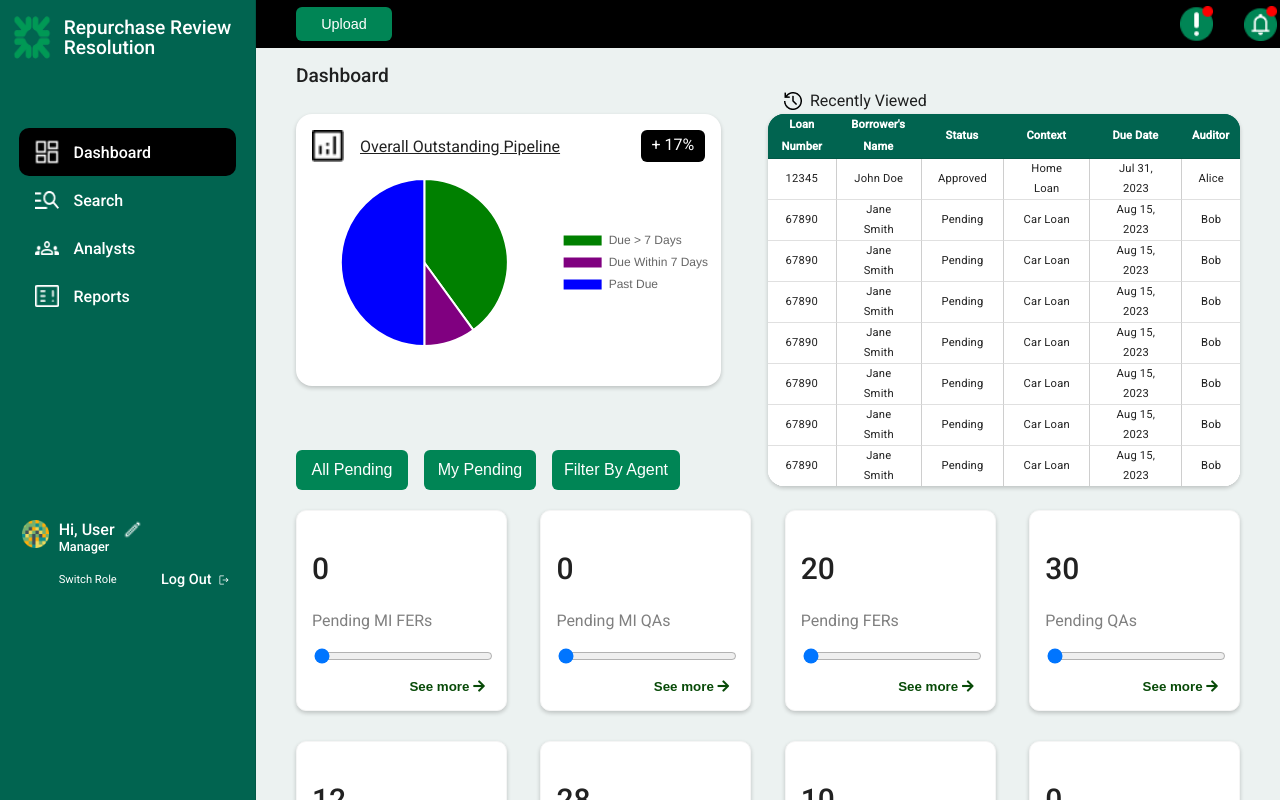
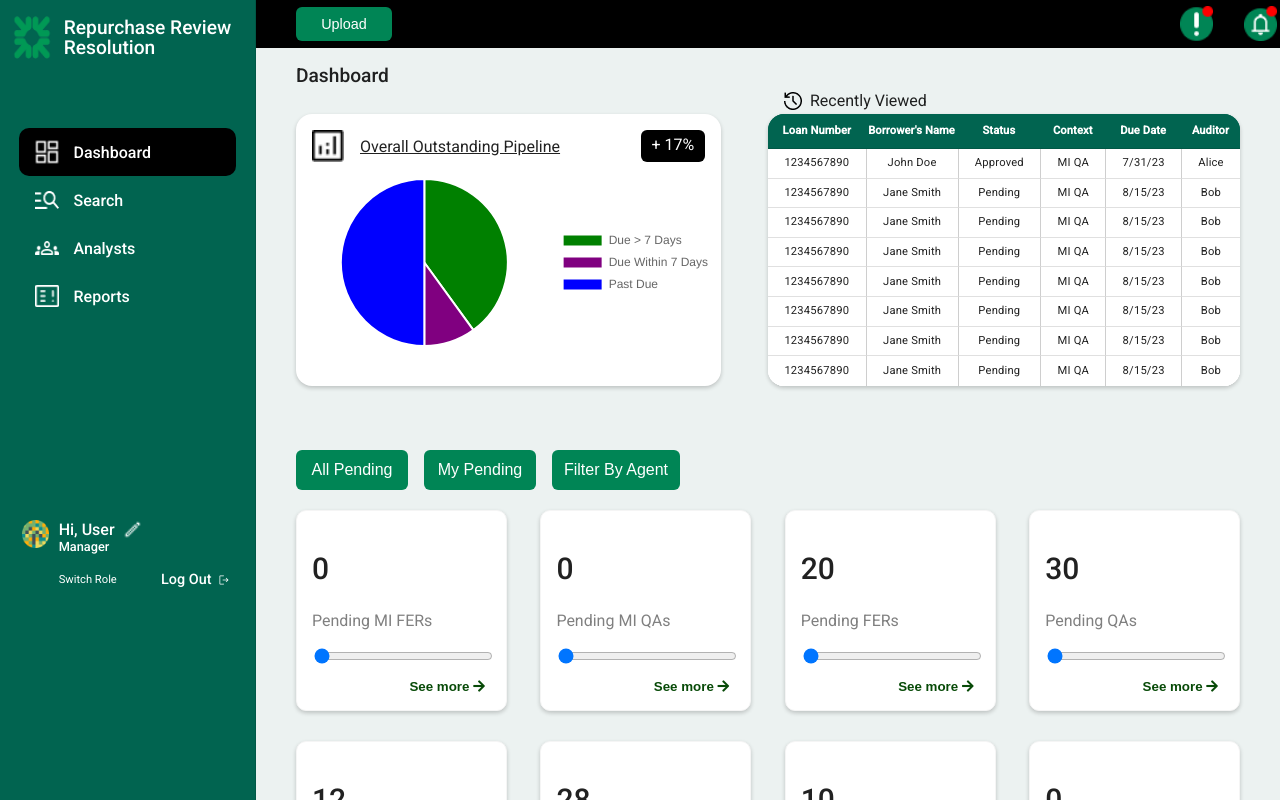
Before and after one commit to Taejun-bdiplus/mock-citizens-r3p, an Angular app: page /dashboard in a window 1280 px wide. Built offline with nearby package versions, Linux system fonts and the light colour scheme; what ng2-charts would draw is missing.

Commit message:
update data on Dashboard

```diff
--- a/src/app/pages/main-layout/main-body/dashboard/assigned-loans-box/assigned-loans-table/assigned-loans-table.component.html
+++ b/src/app/pages/main-layout/main-body/dashboard/assigned-loans-box/assigned-loans-table/assigned-loans-table.component.html
@@ -22,7 +22,7 @@
     <!-- Due Date Column -->
     <ng-container matColumnDef="dueDate">
       <th mat-header-cell *matHeaderCellDef> Due Date </th>
-      <td mat-cell *matCellDef="let loan"> {{ loan.dueDate | date }} </td>
+      <td mat-cell *matCellDef="let loan"> {{ loan.dueDate | date:'shortDate' }} </td>
     </ng-container>
 
     <tr mat-header-row *matHeaderRowDef="displayedColumns"></tr>
--- a/src/app/pages/main-layout/main-body/dashboard/assigned-loans-box/assigned-loans-table/assigned-loans-table.component.ts
+++ b/src/app/pages/main-layout/main-body/dashboard/assigned-loans-box/assigned-loans-table/assigned-loans-table.component.ts
@@ -10,57 +10,57 @@ export class AssignedLoansTableComponent {
 
   loans = [
     {
-      name: 'John Doe',
-      number: '12345566',
-      context: 'Home Loan',
+      name: 'John',
+      number: '12',
+      context: 'MI QA Audit',
       dueDate: new Date('2023-07-31'),
     },
     {
-      name: 'John Doe',
-      number: '12345566',
-      context: 'Home Loan',
+      name: 'John',
+      number: '12',
+      context: 'MI QA Audit',
       dueDate: new Date('2023-07-31'),
     },
     {
-      name: 'John Doe',
-      number: '12345566',
-      context: 'Home Loan',
+      name: 'John',
+      number: '12',
+      context: 'MI QA Audit',
       dueDate: new Date('2023-07-31'),
     },
     {
-      name: 'John Doe',
-      number: '12345566',
-      context: 'Home Loan',
+      name: 'John',
+      number: '12',
+      context: 'MI QA Audit',
       dueDate: new Date('2023-07-31'),
     },
     {
-      name: 'John Doe',
-      number: '12345566',
-      context: 'Home Loan',
+      name: 'John',
+      number: '12',
+      context: 'MI QA Audit',
       dueDate: new Date('2023-07-31'),
     },
     {
-      name: 'John Doe',
-      number: '12345566',
-      context: 'Home Loan',
+      name: 'John',
+      number: '12',
+      context: 'MI QA Audit',
       dueDate: new Date('2023-07-31'),
     },
     {
-      name: 'John Doe',
-      number: '12345566',
-      context: 'Home Loan',
+      name: 'John',
+      number: '12',
+      context: 'MI QA Audit',
       dueDate: new Date('2023-07-31'),
     },
     {
-      name: 'John Doe',
-      number: '12345566',
-      context: 'Home Loan',
+      name: 'John',
+      number: '12',
+      context: 'MI QA Audit',
       dueDate: new Date('2023-07-31'),
     },
     {
-      name: 'John Doe',
-      number: '12345566',
-      context: 'Home Loan',
+      name: 'John',
+      number: '12',
+      context: 'MI QA Audit',
       dueDate: new Date('2023-07-31'),
     },
 
--- a/src/app/pages/main-layout/main-body/dashboard/recent-activity-box/recent-activity-list/recent-activity-list.component.ts
+++ b/src/app/pages/main-layout/main-body/dashboard/recent-activity-box/recent-activity-list/recent-activity-list.component.ts
@@ -7,11 +7,11 @@ import { Component } from '@angular/core';
 })
 export class RecentActivityListComponent {
   listItems = [
-    { imageUrl: '../assets/images/user_picture.png', firstLine: 'First Line 1', secondLine: 'Second Line 1' },
-    { imageUrl: '../assets/images/user_picture.png', firstLine: 'First Line 2', secondLine: 'Second Line 2' },
-    { imageUrl: '../assets/images/user_picture.png', firstLine: 'First Line 3', secondLine: 'Second Line 3' },
-    { imageUrl: '../assets/images/user_picture.png', firstLine: 'First Line 4', secondLine: 'Second Line 4' },
-    { imageUrl: '../assets/images/user_picture.png', firstLine: 'First Line 5', secondLine: 'Second Line 5' },
-    { imageUrl: '../assets/images/user_picture.png', firstLine: 'First Line 6', secondLine: 'Second Line 6' }
+    { imageUrl: '../assets/images/user_picture.png', firstLine: 'Chris added note to Loan #1234567890:', secondLine: '"Client was informed of blah blah blah ...' },
+    { imageUrl: '../assets/images/user_picture.png', firstLine: 'Chris added note to Loan #1234567890:', secondLine: '"Client was informed of blah blah blah ...' },
+    { imageUrl: '../assets/images/user_picture.png', firstLine: 'Chris added note to Loan #1234567890:', secondLine: '"Client was informed of blah blah blah ...' },
+    { imageUrl: '../assets/images/user_picture.png', firstLine: 'Chris added note to Loan #1234567890:', secondLine: '"Client was informed of blah blah blah ...' },
+    { imageUrl: '../assets/images/user_picture.png', firstLine: 'Chris added note to Loan #1234567890:', secondLine: '"Client was informed of blah blah blah ...' },
+    { imageUrl: '../assets/images/user_picture.png', firstLine: 'Chris added note to Loan #1234567890:', secondLine: '"Client was informed of blah blah blah ...' }
   ];
 }
--- a/src/app/pages/main-layout/main-body/dashboard/recent-view-table/recent-view-table.component.html
+++ b/src/app/pages/main-layout/main-body/dashboard/recent-view-table/recent-view-table.component.html
@@ -38,7 +38,7 @@
         <!-- Due Date Column -->
         <ng-container matColumnDef="dueDate">
             <th mat-header-cell *matHeaderCellDef> Due Date </th>
-            <td mat-cell *matCellDef="let loan"> {{ loan.dueDate | date }} </td>
+            <td mat-cell *matCellDef="let loan"> {{ loan.dueDate | date:'shortDate' }} </td>
         </ng-container>
 
         <!-- Auditor Column -->
--- a/src/app/pages/main-layout/main-body/dashboard/recent-view-table/recent-view-table.component.ts
+++ b/src/app/pages/main-layout/main-body/dashboard/recent-view-table/recent-view-table.component.ts
@@ -10,66 +10,66 @@ export class RecentViewTableComponent {
 
   loans = [
     {
-      loanNumber: '12345',
+      loanNumber: '1234567890',
       borrowerName: 'John Doe',
       status: 'Approved',
-      context: 'Home Loan',
+      context: 'MI QA',
       dueDate: new Date('2023-07-31'),
       auditor: 'Alice'
     },
     {
-      loanNumber: '67890',
+      loanNumber: '1234567890',
       borrowerName: 'Jane Smith',
       status: 'Pending',
-      context: 'Car Loan',
+      context: 'MI QA',
       dueDate: new Date('2023-08-15'),
       auditor: 'Bob'
     },
     {
-      loanNumber: '67890',
+      loanNumber: '1234567890',
       borrowerName: 'Jane Smith',
       status: 'Pending',
-      context: 'Car Loan',
+      context: 'MI QA',
       dueDate: new Date('2023-08-15'),
       auditor: 'Bob'
     },
     {
-      loanNumber: '67890',
+      loanNumber: '1234567890',
       borrowerName: 'Jane Smith',
       status: 'Pending',
-      context: 'Car Loan',
+      context: 'MI QA',
       dueDate: new Date('2023-08-15'),
       auditor: 'Bob'
     },
     {
-      loanNumber: '67890',
+      loanNumber: '1234567890',
       borrowerName: 'Jane Smith',
       status: 'Pending',
-      context: 'Car Loan',
+      context: 'MI QA',
       dueDate: new Date('2023-08-15'),
       auditor: 'Bob'
     },
     {
-      loanNumber: '67890',
+      loanNumber: '1234567890',
       borrowerName: 'Jane Smith',
       status: 'Pending',
-      context: 'Car Loan',
+      context: 'MI QA',
       dueDate: new Date('2023-08-15'),
       auditor: 'Bob'
     },
     {
-      loanNumber: '67890',
+      loanNumber: '1234567890',
       borrowerName: 'Jane Smith',
       status: 'Pending',
-      context: 'Car Loan',
+      context: 'MI QA',
       dueDate: new Date('2023-08-15'),
       auditor: 'Bob'
     },
     {
-      loanNumber: '67890',
+      loanNumber: '1234567890',
       borrowerName: 'Jane Smith',
       status: 'Pending',
-      context: 'Car Loan',
+      context: 'MI QA',
       dueDate: new Date('2023-08-15'),
       auditor: 'Bob'
     },
```
